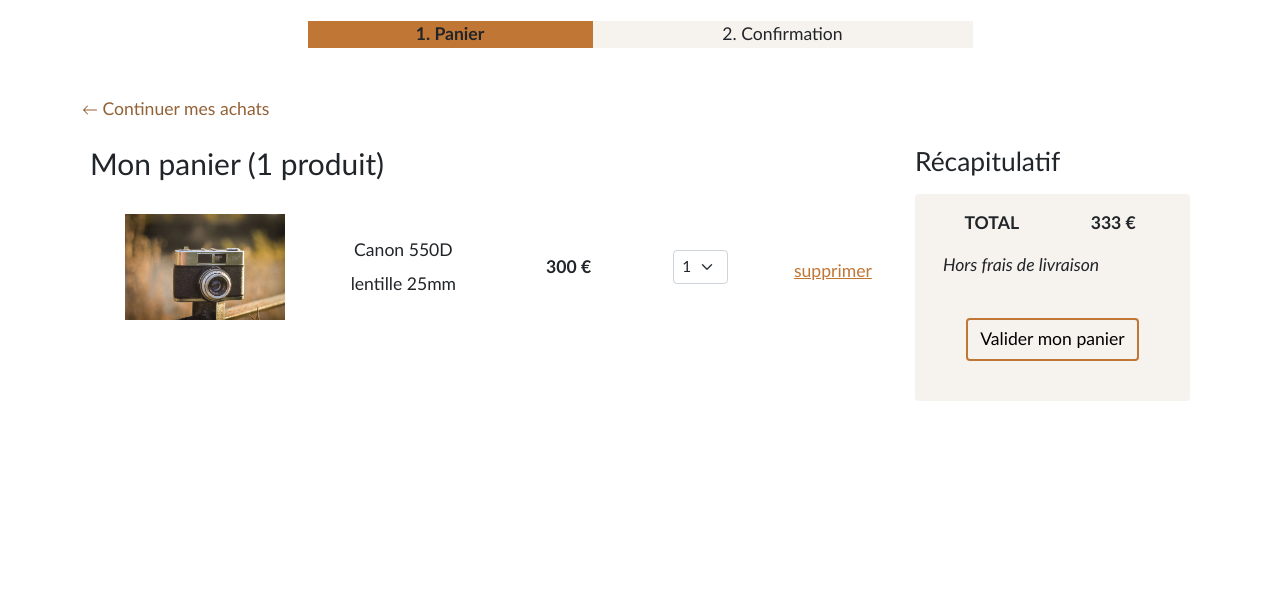
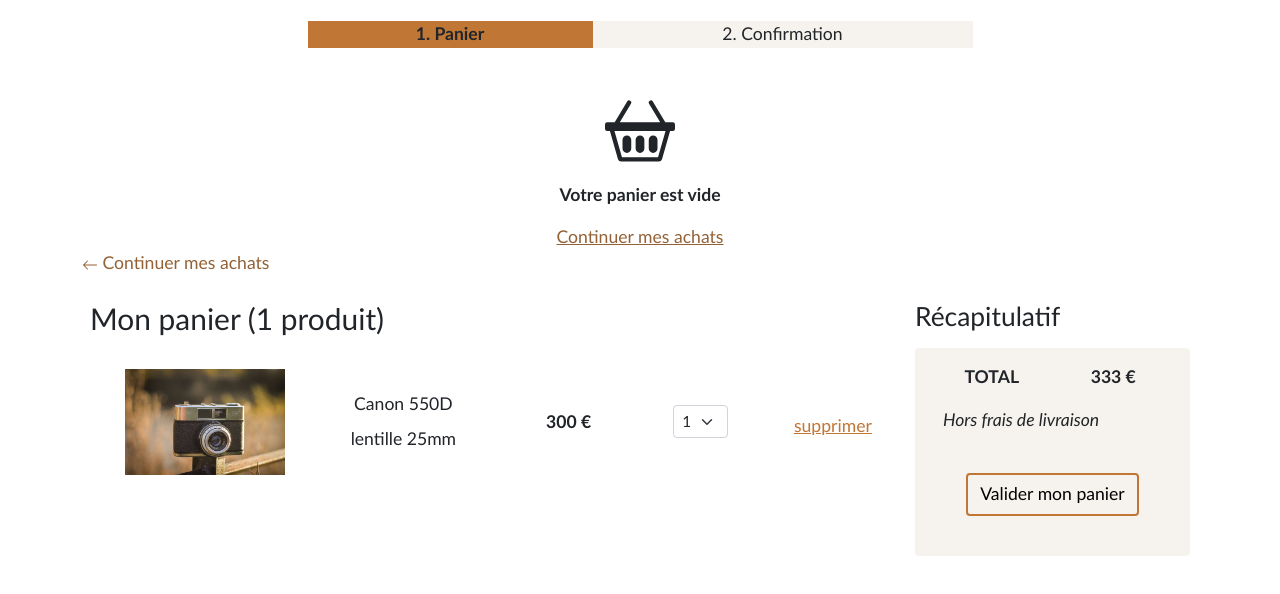
Before and after one commit to MarineFlora/MarineRapeneau_5_19082021, a plain HTML site: page cart.html in a window 1280 px wide. Shown: the part 122-716 px from the top of the page. Drawn offline with nearby package versions, Linux system fonts and the light colour scheme.

Commit message:
ajout template panier vide

```diff
--- a/cart.html
+++ b/cart.html
@@ -105,6 +105,18 @@
                     <li class="col-3 fw-bold bg-primary">1. Panier</li>
                     <li class="col-4 fw-light bg-light p-0">2. Confirmation</li>
                 </ul>
+
+                 <!-- Message panier vide -->
+                 <div class="empty-cart d-flex flex-column align-items-center">
+                    <svg xmlns="http://www.w3.org/2000/svg" width="70" height="70" fill="currentColor" class="bi bi-basket2" viewBox="0 0 16 16">
+                        <path d="M4 10a1 1 0 0 1 2 0v2a1 1 0 0 1-2 0v-2zm3 0a1 1 0 0 1 2 0v2a1 1 0 0 1-2 0v-2zm3 0a1 1 0 1 1 2 0v2a1 1 0 0 1-2 0v-2z"/>
+                        <path d="M5.757 1.071a.5.5 0 0 1 .172.686L3.383 6h9.234L10.07 1.757a.5.5 0 1 1 .858-.514L13.783 6H15.5a.5.5 0 0 1 .5.5v1a.5.5 0 0 1-.5.5h-.623l-1.844 6.456a.75.75 0 0 1-.722.544H3.69a.75.75 0 0 1-.722-.544L1.123 8H.5a.5.5 0 0 1-.5-.5v-1A.5.5 0 0 1 .5 6h1.717L5.07 1.243a.5.5 0 0 1 .686-.172zM2.163 8l1.714 6h8.246l1.714-6H2.163z"/>
+                      </svg>
+                      <p class="pt-3 fw-bold">Votre panier est vide</p>
+                      <a href="index.html" class="link-dark ">Continuer mes achats</a>
+                </div>
+
+                <!-- RECAPITULATIF COMMANDE à ajouter en javascript -->
                 <!-- LIEN RETOUR-->
                 <div class="row ">
                     <div class="col pb-3">
@@ -117,8 +129,6 @@
                     </div>
 
                 </div>
-
-                <!-- RECAPITULATIF COMMANDE -->
 
                 <div class="row mx-2">
                      <!--résumé commande-->
```
